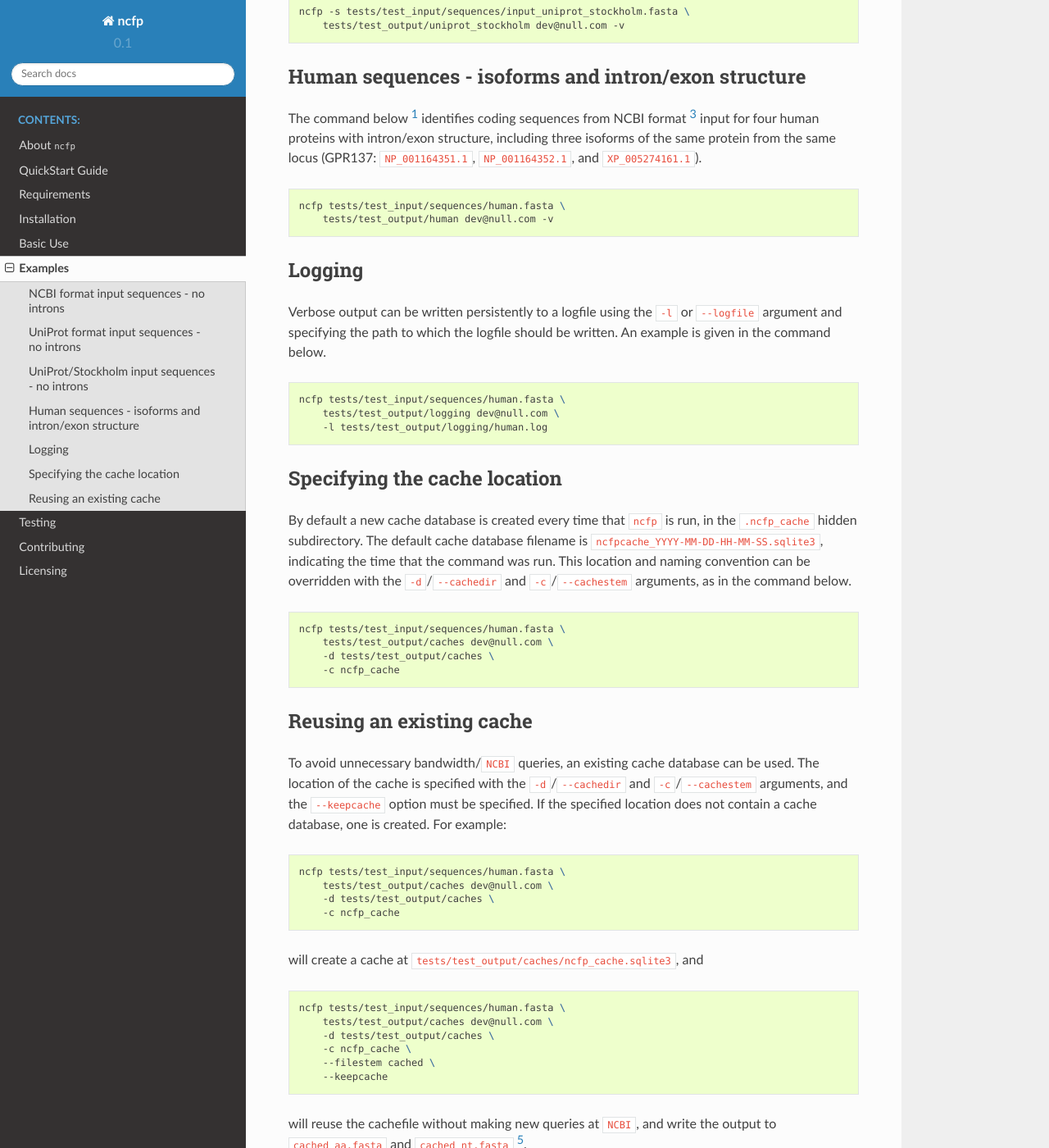
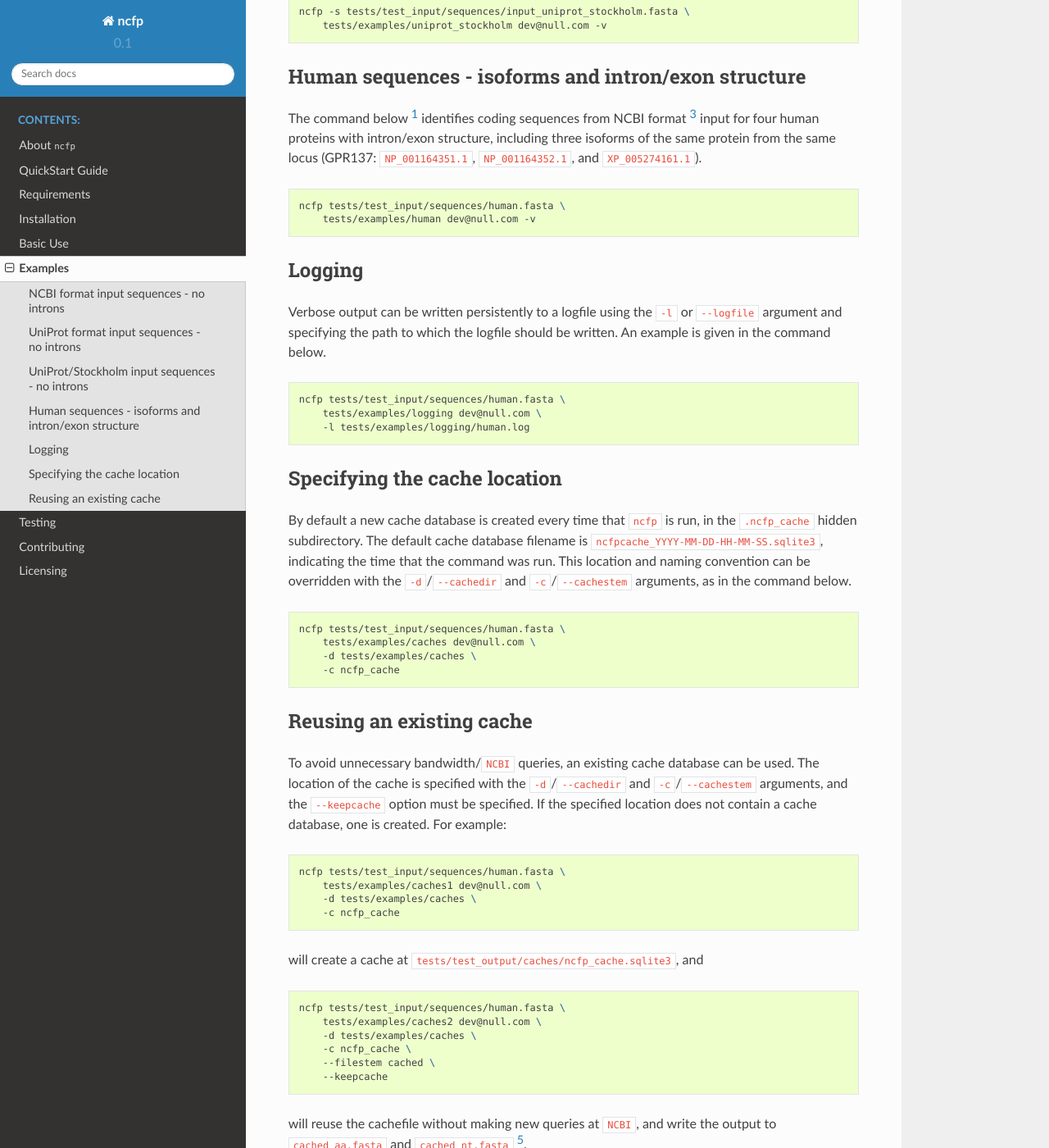
Before and after one commit to widdowquinn/ncfp, a Sphinx documentation site: the page built from docs/examples.rst, in a window 1280 px wide and 1400 px high, scrolled down 794 px. Shown: the whole window at 82% size. Built offline with Sphinx 7.4.7 and the Read the Docs theme 2.0.0, drawn with Linux system fonts in a browser that asks for light colours; some of the changed text lies outside the part shown.

Commit message:
add documentation examples to Makefile

```diff
--- a/docs/examples.rst
+++ b/docs/examples.rst
@@ -15,7 +15,7 @@ The command below [#f1]_ identifies coding sequences from NCBI format
 .. code-block:: bash
 
     ncfp tests/test_input/sequences/input_ncbi.fasta \
-        tests/test_output/ncbi dev@null.com -v
+        tests/examples/ncbi dev@null.com -v
 
 
 -------------------------------------------
@@ -30,7 +30,7 @@ sequences are UniProt format, otherwise an error is thrown.
 .. code-block:: bash
 
     ncfp tests/test_input/sequences/input_uniprot.fasta \
-        tests/test_output/uniprot dev@null.com -v
+        tests/examples/uniprot dev@null.com -v
 
 
 ----------------------------------------------
@@ -47,7 +47,7 @@ tell ``ncfp`` to parse the region locations.
 .. code-block:: bash
 
     ncfp -s tests/test_input/sequences/input_uniprot_stockholm.fasta \
-        tests/test_output/uniprot_stockholm dev@null.com -v
+        tests/examples/uniprot_stockholm dev@null.com -v
 
 
 ----------------------------------------------------
@@ -62,7 +62,7 @@ including three isoforms of the same protein from the same locus
 .. code-block:: bash
 
     ncfp tests/test_input/sequences/human.fasta \
-        tests/test_output/human dev@null.com -v
+        tests/examples/human dev@null.com -v
 
 -------
 Logging
@@ -75,8 +75,8 @@ the logfile should be written. An example is given in the command below.
 .. code-block:: bash
 
     ncfp tests/test_input/sequences/human.fasta \
-        tests/test_output/logging dev@null.com \
-        -l tests/test_output/logging/human.log
+        tests/examples/logging dev@null.com \
+        -l tests/examples/logging/human.log
 
 
 -----------------------------
@@ -93,8 +93,8 @@ naming convention can be overridden with the ``-d``/``--cachedir`` and
 .. code-block:: bash
 
     ncfp tests/test_input/sequences/human.fasta \
-        tests/test_output/caches dev@null.com \
-        -d tests/test_output/caches \
+        tests/examples/caches dev@null.com \
+        -d tests/examples/caches \
         -c ncfp_cache
 
 -------------------------
@@ -110,8 +110,8 @@ does not contain a cache database, one is created. For example:
 .. code-block:: bash
 
     ncfp tests/test_input/sequences/human.fasta \
-        tests/test_output/caches dev@null.com \
-        -d tests/test_output/caches \
+        tests/examples/caches1 dev@null.com \
+        -d tests/examples/caches \
         -c ncfp_cache
 
 will create a cache at ``tests/test_output/caches/ncfp_cache.sqlite3``,
@@ -120,8 +120,8 @@ and
 .. code-block:: bash
 
     ncfp tests/test_input/sequences/human.fasta \
-        tests/test_output/caches dev@null.com \
-        -d tests/test_output/caches \
+        tests/examples/caches2 dev@null.com \
+        -d tests/examples/caches \
         -c ncfp_cache \
         --filestem cached \
         --keepcache
```
Also changed, not shown: 2 other files.
